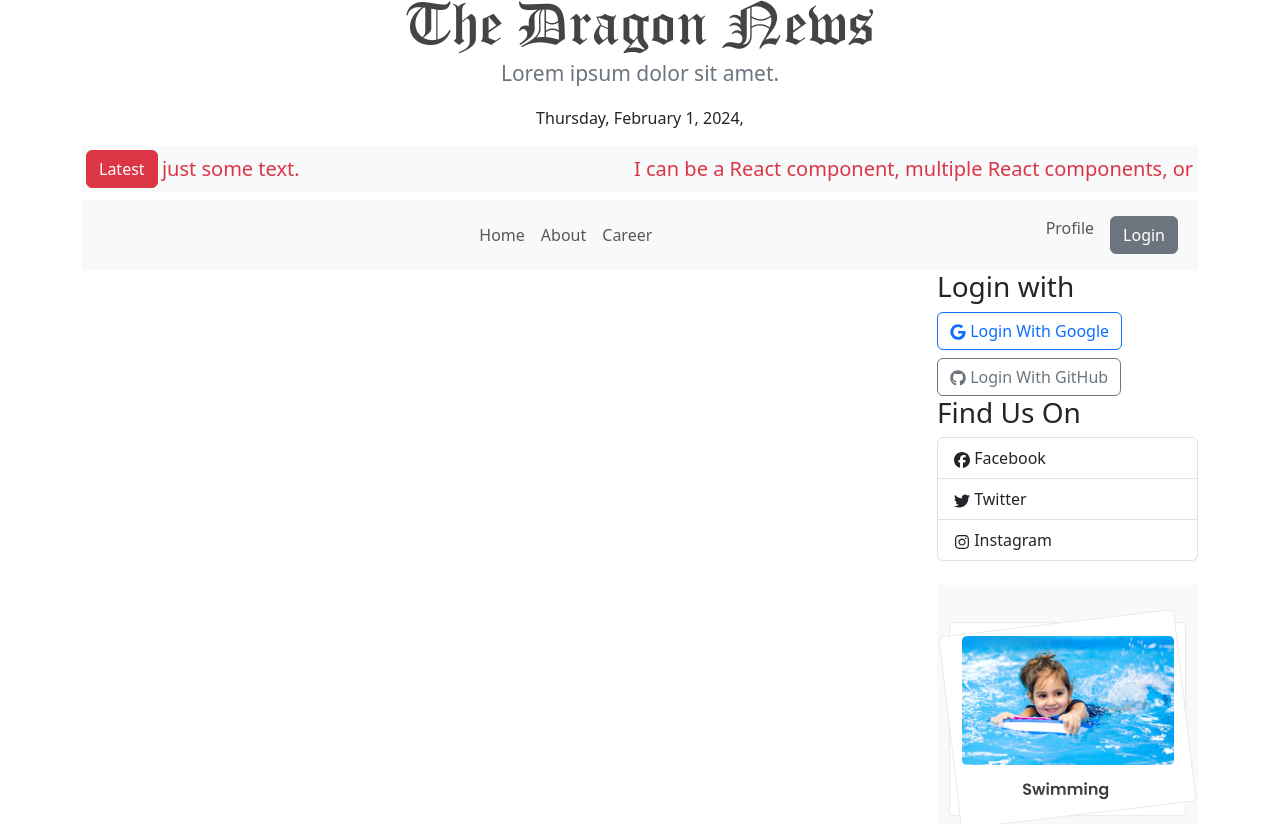
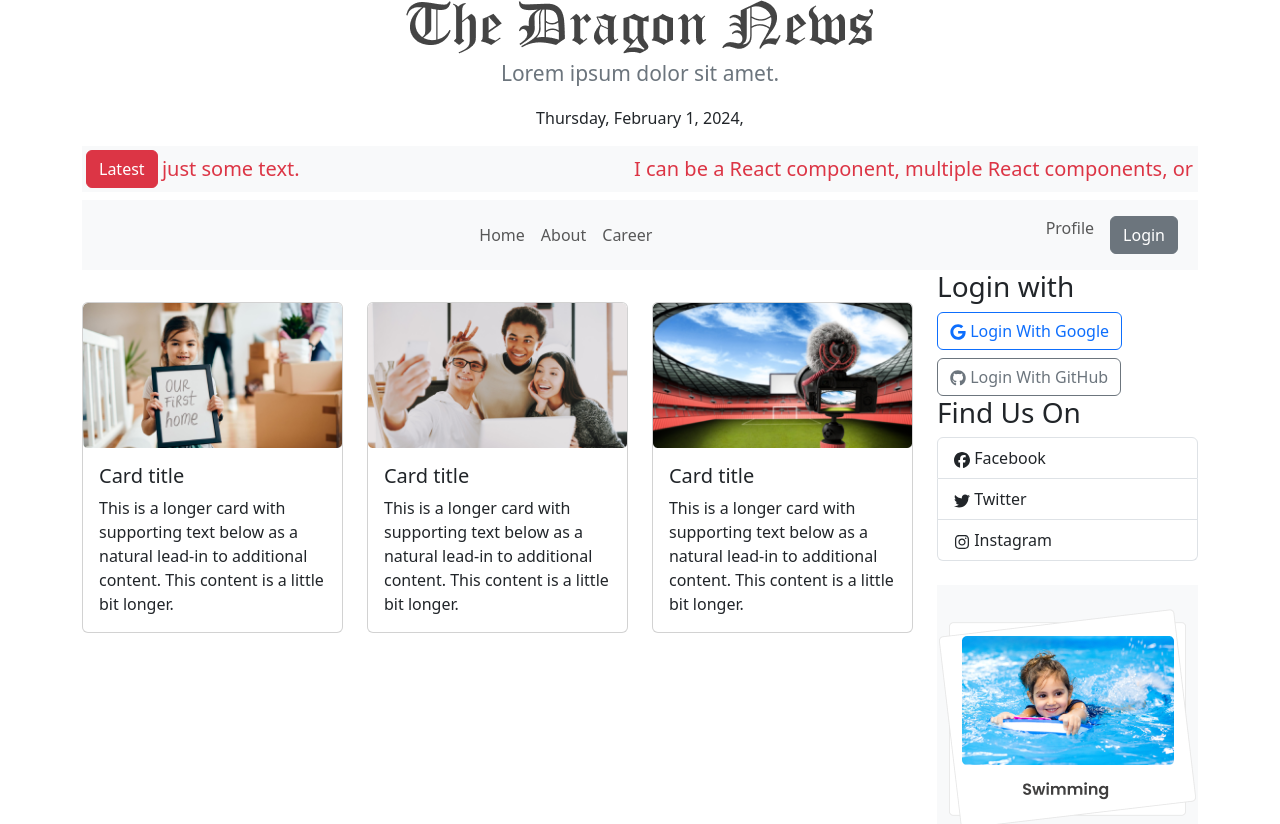
Before and after one commit to faridul22/the-dragon-news-recap-client, a React (Vite) app: page /news in a window 1280 px wide. Shown: the top 824 px of the page. Built offline with nearby package versions, Linux system fonts and the light colour scheme.

Commit message:
editorsInsights and leftNav newsCard

```diff
--- a/src/layouts/NewsLayout.jsx
+++ b/src/layouts/NewsLayout.jsx
@@ -3,6 +3,7 @@ import Footer from "../pages/Home/Shared/Footer/Footer";
 import { Col, Container, Row } from "react-bootstrap";
 import RightNav from "../pages/Home/Shared/RightNav/RightNav";
 import { Outlet } from "react-router-dom";
+import EditorsInsights from "../pages/News/EditorsInsights/EditorsInsights";
 
 const NewsLayout = () => {
     return (
@@ -12,6 +13,7 @@ const NewsLayout = () => {
                 <Row>
                     <Col lg={9}>
                         <Outlet></Outlet>
+                        <EditorsInsights></EditorsInsights>
                     </Col>
                     <Col lg={3}>
                         <RightNav></RightNav>
--- a/src/pages/Home/Category/Category.jsx
+++ b/src/pages/Home/Category/Category.jsx
@@ -1,10 +1,9 @@
-import { useLoaderData, useParams } from "react-router-dom";
+import { useLoaderData } from "react-router-dom";
 import NewsCard from "../NewsCard/NewsCard";
 
 
 const Category = () => {
-    const { id } = useParams();
-    const categoryNews = useLoaderData()
+    const categoryNews = useLoaderData();
     return (
         <div>
             <h3>This is Category:{categoryNews.length}</h3>
--- a/src/pages/Home/Shared/LeftNav/LeftNav.jsx
+++ b/src/pages/Home/Shared/LeftNav/LeftNav.jsx
@@ -1,6 +1,8 @@
 import { useEffect } from "react";
 import { useState } from "react";
 import { Link } from "react-router-dom";
+import LeftNewsCard from "./LeftNewsCard/LeftNewsCard";
+
 
 
 const LeftNav = () => {
@@ -27,6 +29,7 @@ const LeftNav = () => {
                     ><Link to={`/category/${category.id}`} className="text-black text-decoration-none">{category.name}</Link></p>)
                 }
             </div>
+            <LeftNewsCard></LeftNewsCard>
         </div>
     );
 };
--- /dev/null
+++ b/src/pages/Home/Shared/LeftNav/LeftNewsCard/LeftNewsCard.jsx
@@ -0,0 +1,40 @@
+import { Card, Col, Row } from "react-bootstrap";
+import picture1 from '../../../../../assets/1.png'
+import picture2 from '../../../../../assets/2.png'
+import picture3 from '../../../../../assets/3.png'
+
+const LeftNewsCard = () => {
+    return (
+        <Row xs={1} md={1} lg={1} className="g-4 mt-2">
+            <Col>
+                <Card>
+                    <Card.Img variant="top" src={picture1} />
+                    <Card.Body>
+                        <Card.Title>This is a longer card with supporting text below as a natural</Card.Title>
+
+                    </Card.Body>
+                </Card>
+            </Col>
+            <Col>
+                <Card>
+                    <Card.Img variant="top" src={picture2} />
+                    <Card.Body>
+                        <Card.Title>This is a longer card with supporting text below as a natural</Card.Title>
+
+                    </Card.Body>
+                </Card>
+            </Col>
+            <Col>
+                <Card>
+                    <Card.Img variant="top" src={picture3} />
+                    <Card.Body>
+                        <Card.Title>This is a longer card with supporting text below as a natural</Card.Title>
+
+                    </Card.Body>
+                </Card>
+            </Col>
+        </Row>
+    );
+};
+
+export default LeftNewsCard;
--- a/src/pages/News/EditorsInsights/EditorsInsights.jsx
+++ b/src/pages/News/EditorsInsights/EditorsInsights.jsx
@@ -1,10 +1,52 @@
+import { Card, Col, Row } from "react-bootstrap";
+import picture1 from '../../../assets/1.png'
+import picture2 from '../../../assets/2.png'
+import picture3 from '../../../assets/3.png'
 
 
 const EditorsInsights = () => {
     return (
-        <div>
-
-        </div>
+        <Row xs={1} md={2} lg={3} className="g-4 mt-2">
+            <Col>
+                <Card>
+                    <Card.Img variant="top" src={picture1} />
+                    <Card.Body>
+                        <Card.Title>Card title</Card.Title>
+                        <Card.Text>
+                            This is a longer card with supporting text below as a natural
+                            lead-in to additional content. This content is a little bit
+                            longer.
+                        </Card.Text>
+                    </Card.Body>
+                </Card>
+            </Col>
+            <Col>
+                <Card>
+                    <Card.Img variant="top" src={picture2} />
+                    <Card.Body>
+                        <Card.Title>Card title</Card.Title>
+                        <Card.Text>
+                            This is a longer card with supporting text below as a natural
+                            lead-in to additional content. This content is a little bit
+                            longer.
+                        </Card.Text>
+                    </Card.Body>
+                </Card>
+            </Col>
+            <Col>
+                <Card>
+                    <Card.Img variant="top" src={picture3} />
+                    <Card.Body>
+                        <Card.Title>Card title</Card.Title>
+                        <Card.Text>
+                            This is a longer card with supporting text below as a natural
+                            lead-in to additional content. This content is a little bit
+                            longer.
+                        </Card.Text>
+                    </Card.Body>
+                </Card>
+            </Col>
+        </Row>
     );
 };
 
```
